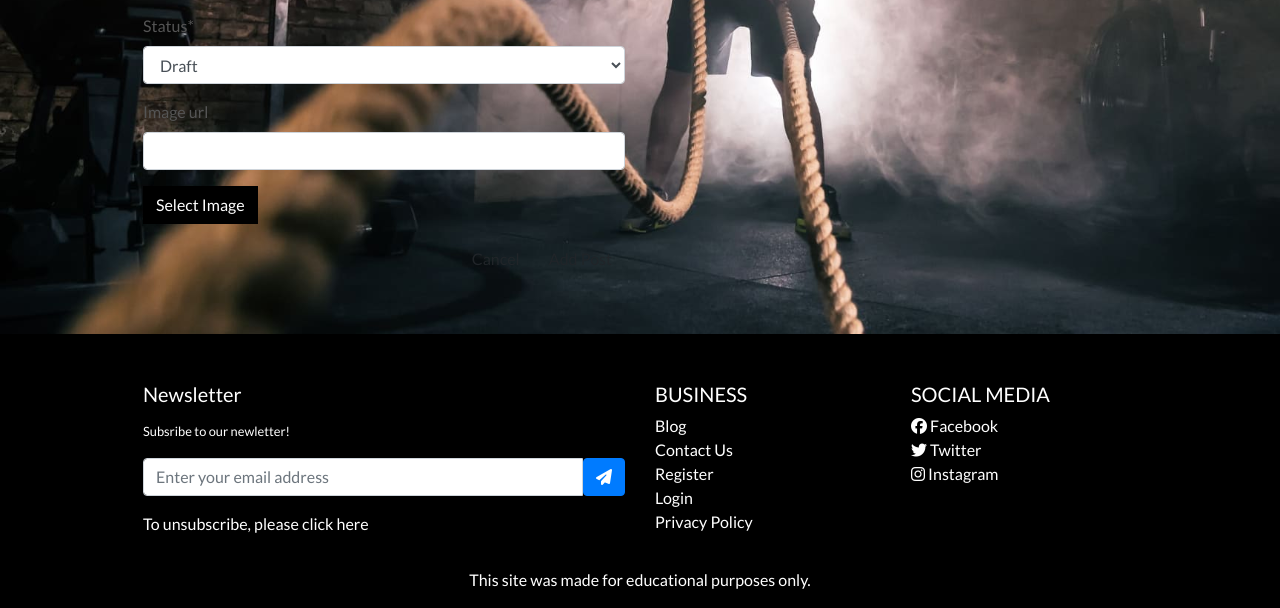
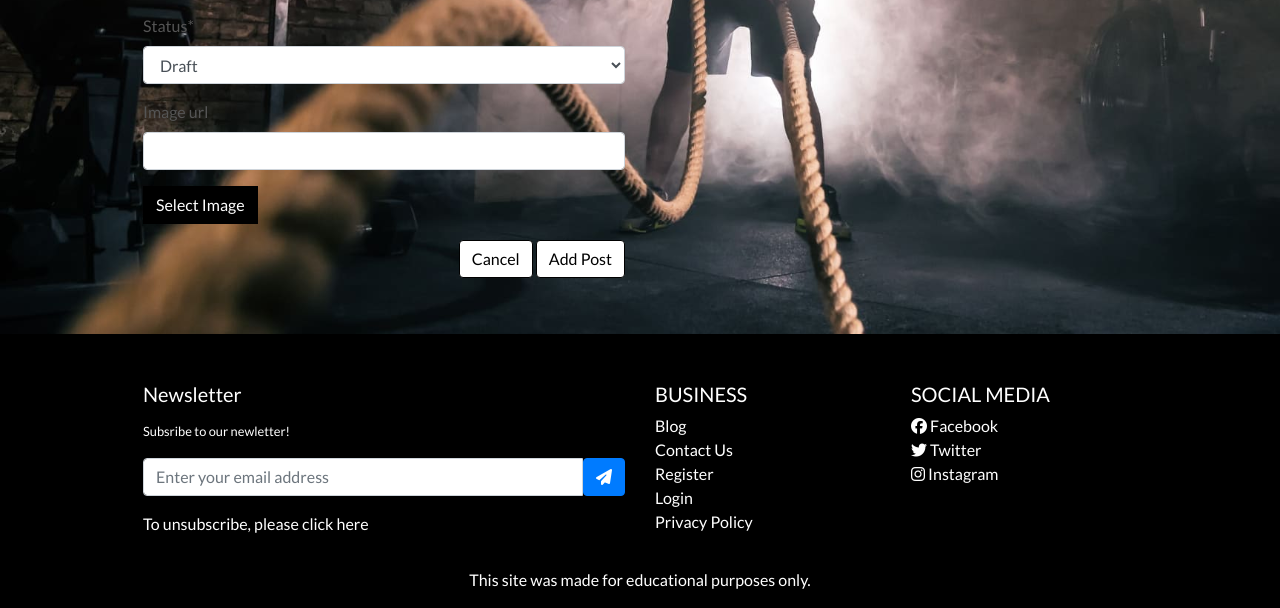
Before and after one commit to Ianokane1/Vim-Vigor, a Django app: page /blog/add/ in a window 1280 px wide. Shown: the part 1220-1828 px from the top of the page. Run offline with Django 3.2, Linux system fonts and the light colour scheme; the visitor is signed in with stand-in values (Sample User, id 1); data comes from the database, SQL or seed files in the repository; some libraries are stand-ins or nearby versions.

Commit message:
add style to buttons to show hover effect

```diff
--- a/blog/templates/blog/add_post.html
+++ b/blog/templates/blog/add_post.html
@@ -23,7 +23,7 @@
 
     <div class="row">
       <div class="col-12 col-md-6">
-        <form action="{% url 'add_post' %}" class="form mb-2" method="POST" enctype="multipart/form-data">
+        <form action="{% url 'add_post' %}" class="form mb-2 " method="POST" enctype="multipart/form-data">
           {% csrf_token %}
           {% for field in form %}
           {% if field.name != 'image' %}
@@ -33,8 +33,8 @@
           {% endif %}
           {% endfor %}
           <div class="text-right">
-            <a href="{% url 'blog' %}" class="btn btn-outline-blue">Cancel</a>
-            <button class="btn btn-blue" type="submit">
+            <a href="{% url 'blog' %}" class="btn btn-outline-black">Cancel</a>
+            <button class="btn btn-outline-black" type="submit">
               Add Post
             </button>
           </div>
--- a/customer/templates/customer/contact.html
+++ b/customer/templates/customer/contact.html
@@ -25,7 +25,7 @@
                 <form action="" method="POST">
                     {% csrf_token %}
                     {{ form|crispy }}
-                    <button class="btn btn-blue float-right">Submit</button>
+                    <button class="btn btn-outline-black float-right">Submit</button>
                 </form>
             </div>
         </div>
--- a/customer/templates/customer/newsletter-unsubscribe.html
+++ b/customer/templates/customer/newsletter-unsubscribe.html
@@ -31,9 +31,9 @@
                         {% csrf_token %}
                         {{ form|crispy }}
 
-                        <a href="{% url 'home' %}" class="btn btn-outline-blue">Cancel</a>
+                        <a href="{% url 'home' %}" class="btn btn-outline-black">Cancel</a>
 
-                        <input type="submit" class="btn btn-blue" value="Confirm">
+                        <input type="submit" class="btn btn-outline-black" value="Confirm">
                     </form>
                 </div>
             </div>
```
